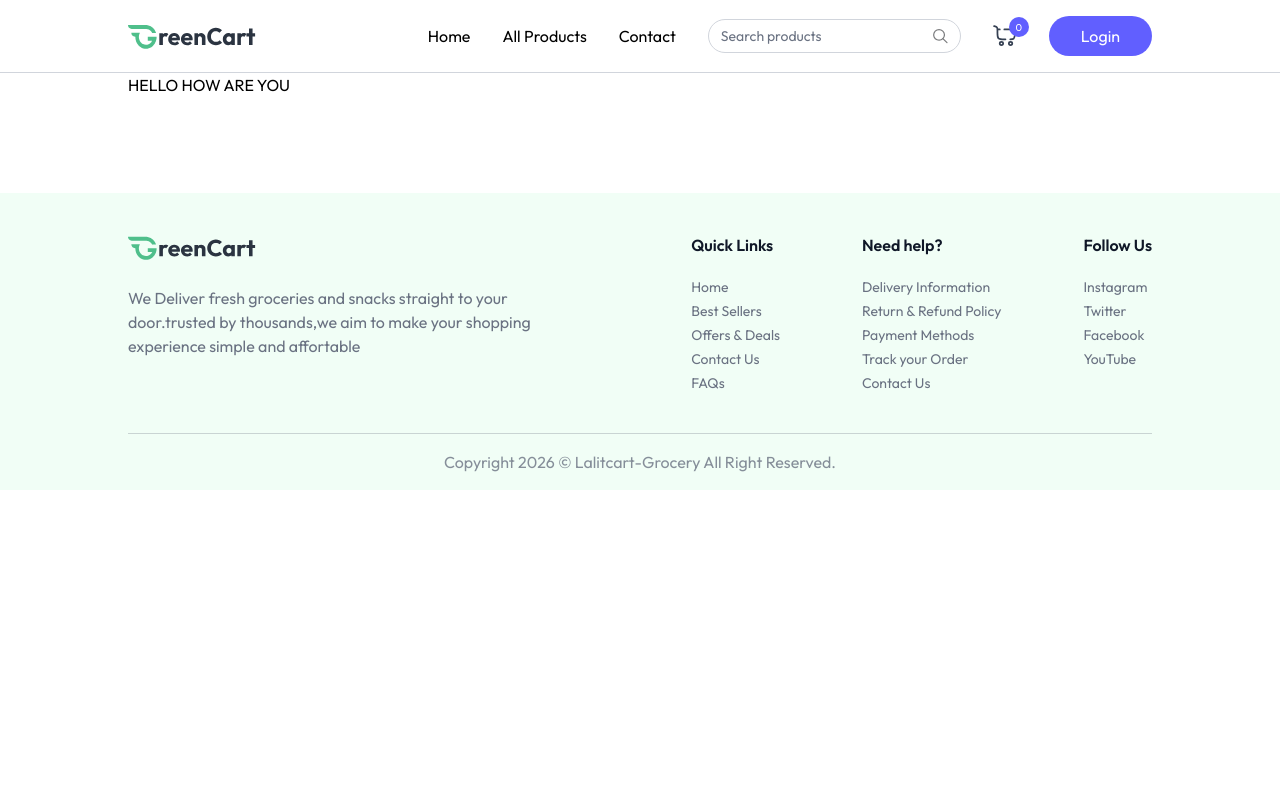
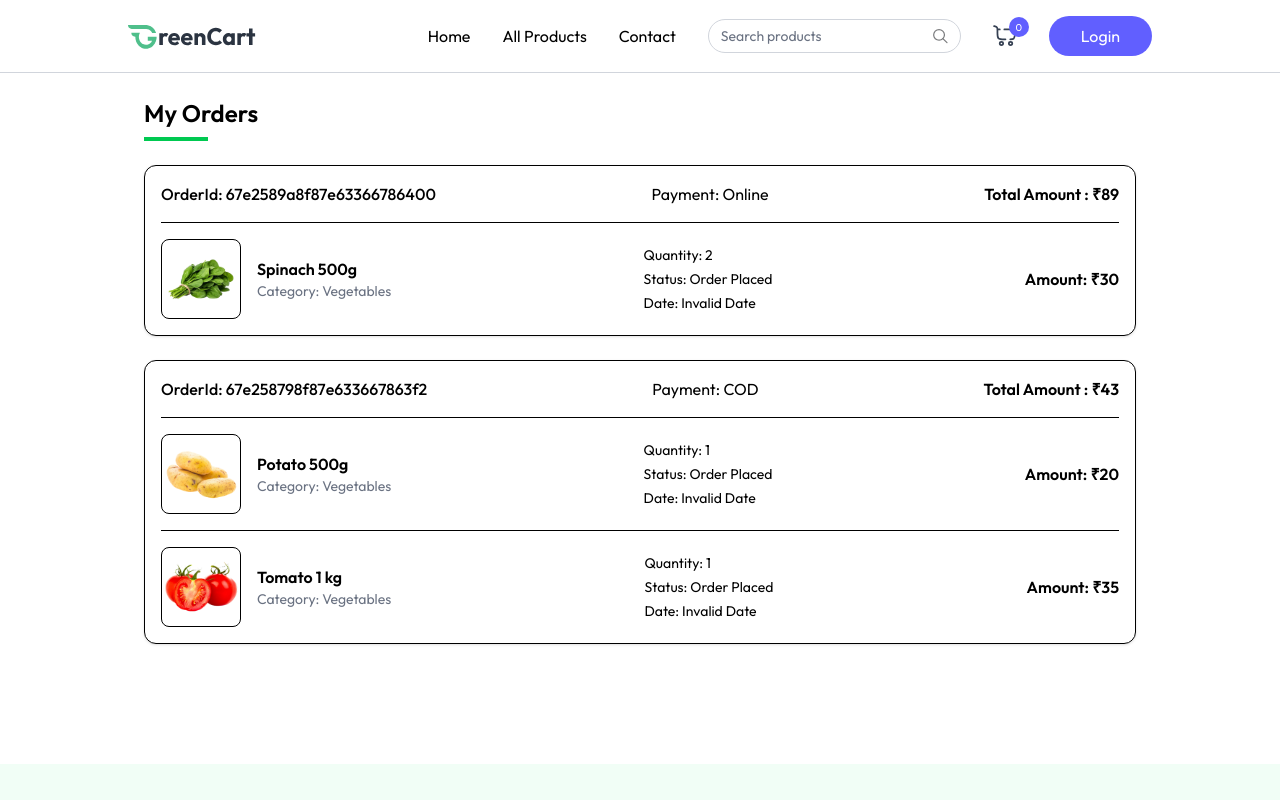
Before and after one commit to lalit1102/GreenCart, a React (Vite) app in the folder client/: page /my-orders in a window 1280 px wide. Shown: the top 800 px of the page. Built offline with nearby package versions, Linux system fonts and the light colour scheme.

Commit message:
my orders

```diff
--- a/client/src/pages/MyOrders/MyOrders.jsx
+++ b/client/src/pages/MyOrders/MyOrders.jsx
@@ -1,8 +1,93 @@
-import React from 'react'
+import React, { useEffect, useState } from 'react'
+import { useAppContext } from '../../context/AppContext';
+import { dummyOrders } from '../../assets/assets';
 
 const MyOrders = () => {
+
+  const [myorders, setMyOrders] = useState([]);
+  const { currency } = useAppContext();
+
+  const fetchMyOrders = async () => {
+    setMyOrders(dummyOrders)
+  }
+
+  useEffect(() => {
+    fetchMyOrders();
+  }, [])
+
   return (
-    <div>HELLO HOW ARE YOU</div>
+    <div className="max-w-6xl mx-auto px-4 py-6">
+
+      {/* Header */}
+      <div className="mb-6">
+        <p className="text-xl md:text-2xl font-semibold">My Orders</p>
+        <div className="w-16 h-1 bg-green-500 mt-2"></div>
+      </div>
+
+      {/* Orders */}
+      <div className="space-y-6">
+        {myorders.map((order, index) => (
+          <div key={index} className="border rounded-xl p-4 shadow-sm">
+
+            {/* Order Info */}
+            <p className="flex flex-col md:flex-row md:items-center md:justify-between gap-2 text-sm md:text-base mb-4">
+              <span className="font-medium">OrderId: {order._id}</span>
+              <span>Payment: {order.paymentType}</span>
+              <span className="font-semibold">
+                Total Amount : {currency}{order.amount}
+              </span>
+            </p>
+
+            {/* Items */}
+            <div className="space-y-4">
+              {order.items.map((item, index) => (
+                <div
+                  key={index}
+                  className="flex flex-col md:flex-row md:items-center md:justify-between gap-4 border-t pt-4"
+                >
+
+                  {/* Product Info */}
+                  <div className="flex items-center gap-4">
+                    <div className="w-16 h-16 md:w-20 md:h-20 overflow-hidden rounded-lg border">
+                      <img
+                        src={item.product.image[0]}
+                        alt=""
+                        className="w-full h-full object-cover"
+                      />
+                    </div>
+
+                    <div>
+                      <h2 className="font-semibold text-sm md:text-base">
+                        {item.product.name}
+                      </h2>
+                      <p className="text-xs md:text-sm text-gray-500">
+                        Category: {item.product.category}
+                      </p>
+                    </div>
+                  </div>
+
+                  {/* Order Details */}
+                  <div className="text-xs md:text-sm space-y-1">
+                    <p>Quantity: {item.quantity || "1"}</p>
+                    <p>Status: {order.status}</p>
+                    <p>Date: {new Date(order.createAt).toDateString()}</p>
+                  </div>
+
+                  {/* Price */}
+                  <p className="font-semibold text-sm md:text-base">
+                    Amount: {currency}
+                    {item.product.offerPrice * item.quantity}
+                  </p>
+
+                </div>
+              ))}
+            </div>
+
+          </div>
+        ))}
+      </div>
+
+    </div>
   )
 }
 
```
